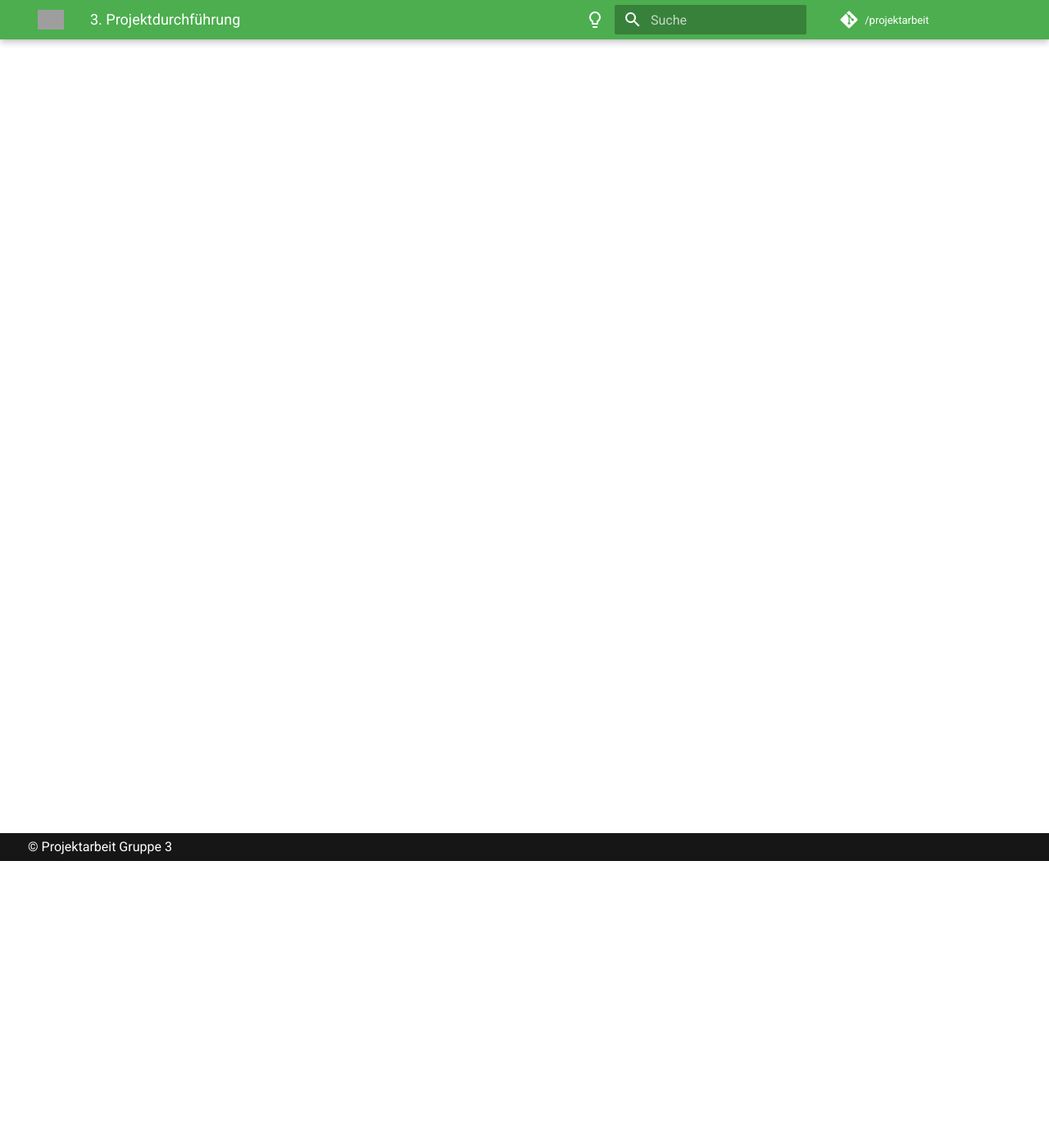
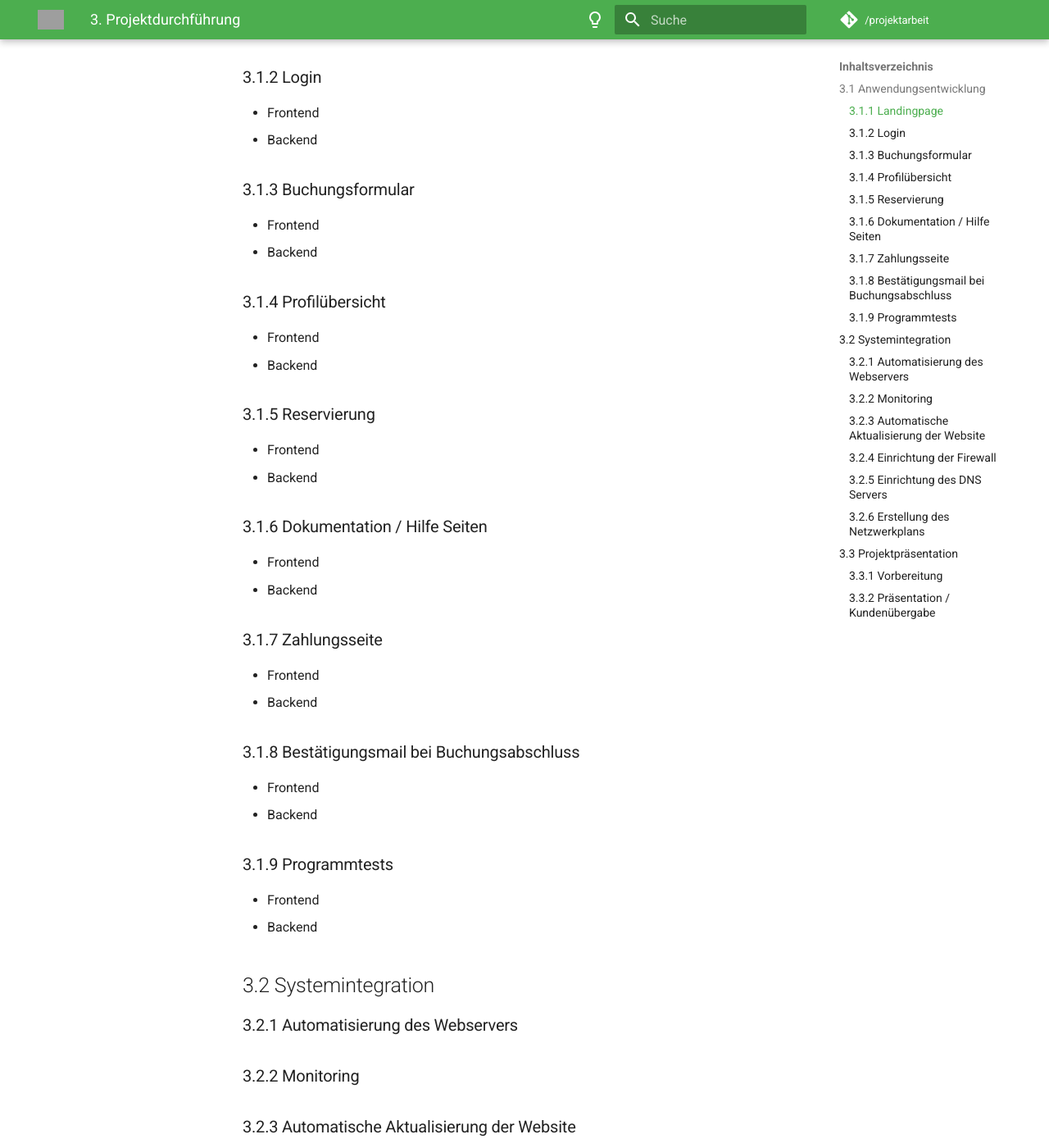
Before and after one commit to gz-bad-erzland-p3/docs, an MkDocs documentation site: the page built from docs/Projektdurchfuehrung.md, in a window 1280 px wide and 1400 px high, scrolled down 350 px. Shown: the whole window at 82% size. Built offline with MkDocs 1.6.1 and Material for MkDocs 9.7.7, drawn with Linux system fonts in a browser that asks for light colours; comment, search, counter and statistics services are not loaded; some of the changed text lies outside the part shown; grey boxes are pictures that could not be loaded.

Commit message:
Update Projektdurchfuehrung.md

```diff
--- a/docs/Projektdurchfuehrung.md
+++ b/docs/Projektdurchfuehrung.md
@@ -1 +1,41 @@
 # 3. Projektdurchführung
+
+## 3.1 Anwendungsentwicklung
+### 3.1.1 Landingpage
+* Frontend
+### 3.1.2 Login
+* Frontend
+* Backend
+### 3.1.3 Buchungsformular
+* Frontend
+* Backend
+### 3.1.4 Profilübersicht
+* Frontend
+* Backend
+### 3.1.5 Reservierung
+* Frontend
+* Backend
+### 3.1.6 Dokumentation / Hilfe Seiten
+* Frontend
+* Backend
+### 3.1.7 Zahlungsseite
+* Frontend
+* Backend
+### 3.1.8 Bestätigungsmail bei Buchungsabschluss
+* Frontend
+* Backend
+### 3.1.9 Programmtests
+* Frontend
+* Backend
+
+## 3.2 Systemintegration
+### 3.2.1 Automatisierung des Webservers
+### 3.2.2 Monitoring
+### 3.2.3 Automatische Aktualisierung der Website
+### 3.2.4 Einrichtung der Firewall
+### 3.2.5 Einrichtung des DNS Servers
+### 3.2.6 Erstellung des Netzwerkplans
+
+## 3.3 Projektpräsentation
+### 3.3.1 Vorbereitung
+### 3.3.2 Präsentation / Kundenübergabe
```
